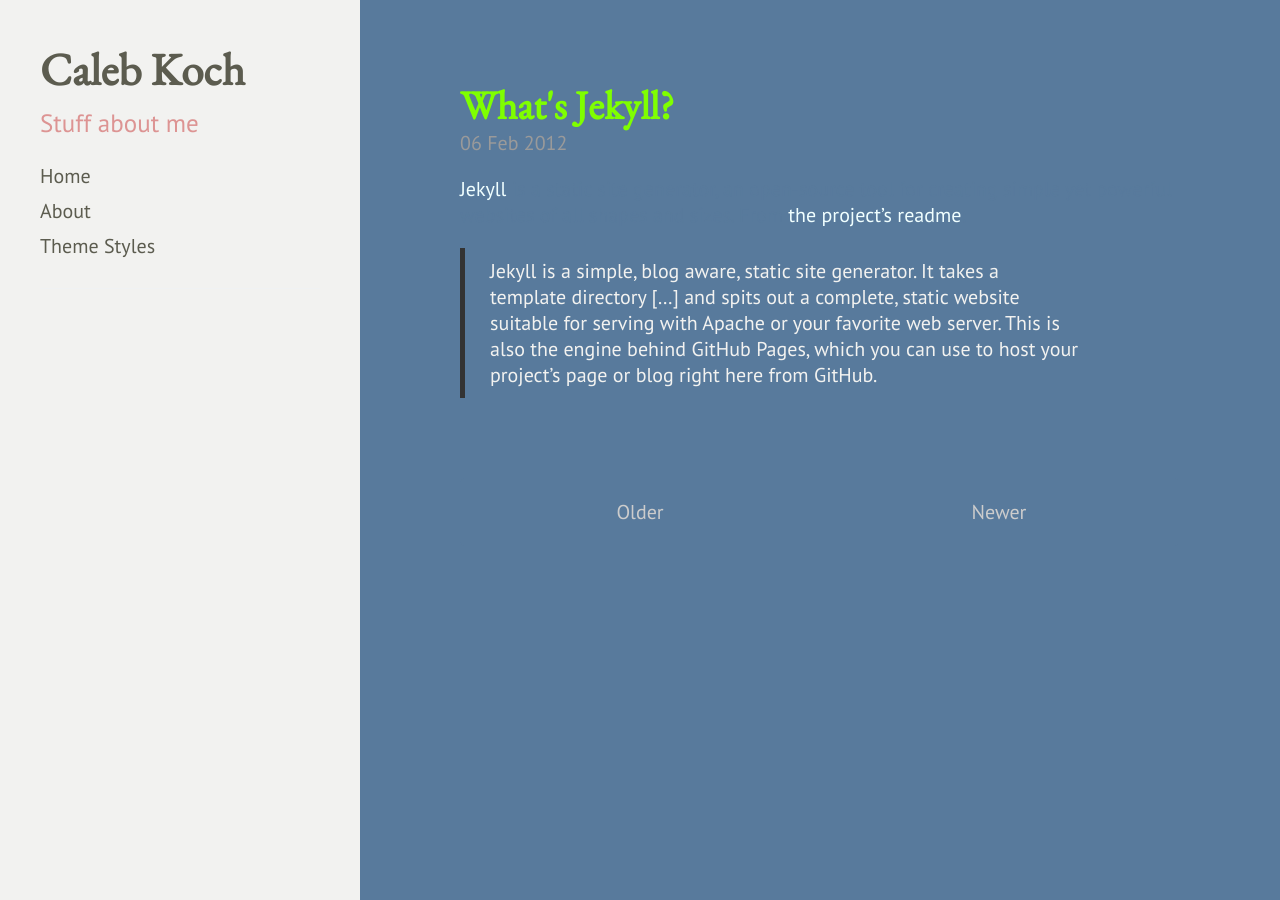
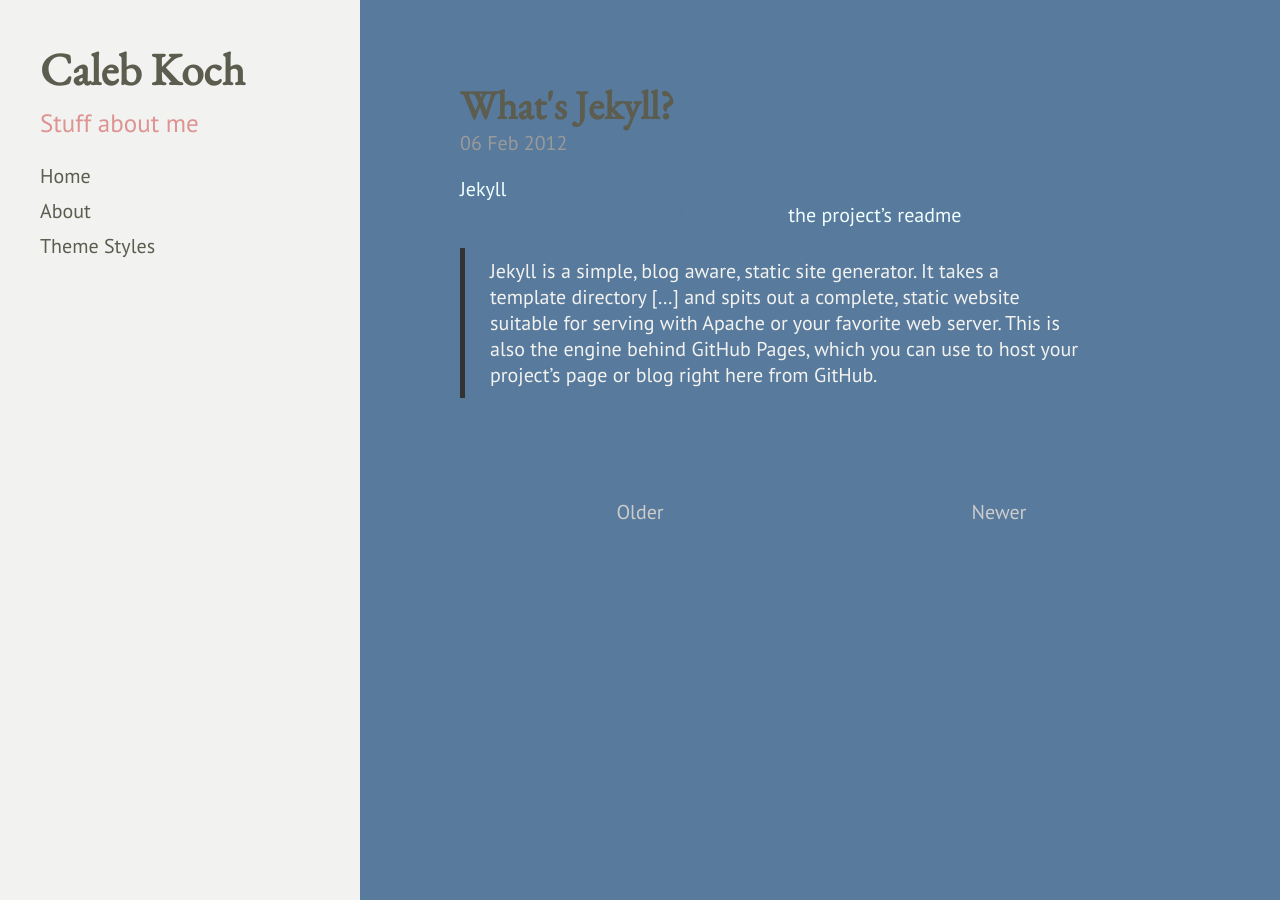
Before and after one commit to cakoch10/cakoch10.github.io, a Jekyll site: the page built from index.html, in a window 1280 px wide. Built offline with Jekyll 4.4.1, drawn with Linux system fonts in a browser that asks for light colours; Markdown is read by kramdown in place of the engine named in the settings; the list of posts is cut into pages by our own code.

Commit message:
Update blackdoc.css

```diff
--- a/public/css/blackdoc.css
+++ b/public/css/blackdoc.css
@@ -201,7 +201,7 @@
 
 /* About section */
 .sidebar-about h1 {
-  color: #00FFFF;
+  color: #5c5c4f;
   margin-top: 0;
   font-family: 'Noto Serif', serif;
   font-size: 2.25rem;
@@ -277,7 +277,7 @@
 .page-title,
 .post-title,
 .post-title a {
-  color: #7FFF00;
+  color: #5c5c4f;
 }
 
 /*
```
